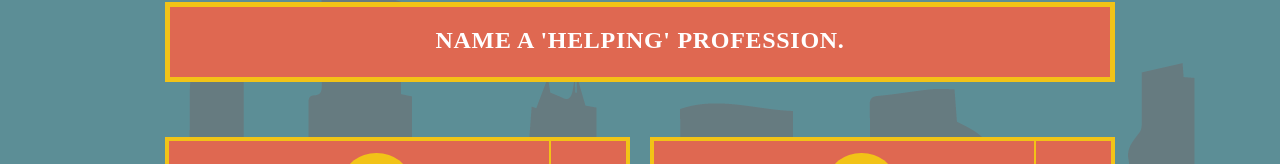
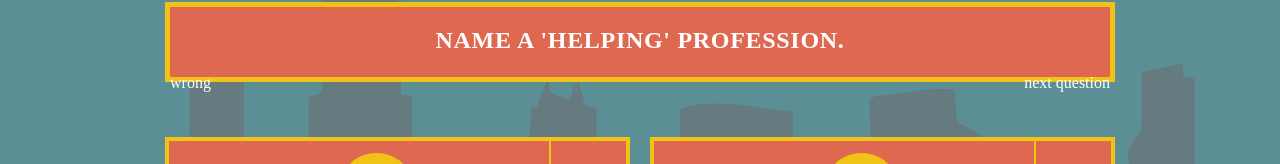
Before and after one commit to BriceRoncace/family-feud, a plain HTML site: page index.html in a window 1280 px wide. Shown: the part 249-413 px from the top of the page. Drawn offline with Linux system fonts and the light colour scheme; a web font is replaced by a local one.

Commit message:
Update index.html

```diff
--- a/index.html
+++ b/index.html
@@ -11,6 +11,8 @@
 		<div class="answerContainer">
 		<div class="question">
 			<p class="questionText">QUESTION GOES HERE</p>
+			<div class="wrong" style="float:left;">wrong</div>
+			<div class="next" style="float:right;">next question</div>
 		</div>
 		<div class="answer" id="answer1" val="1">
 			<div class="answerNum">1</div>
```
